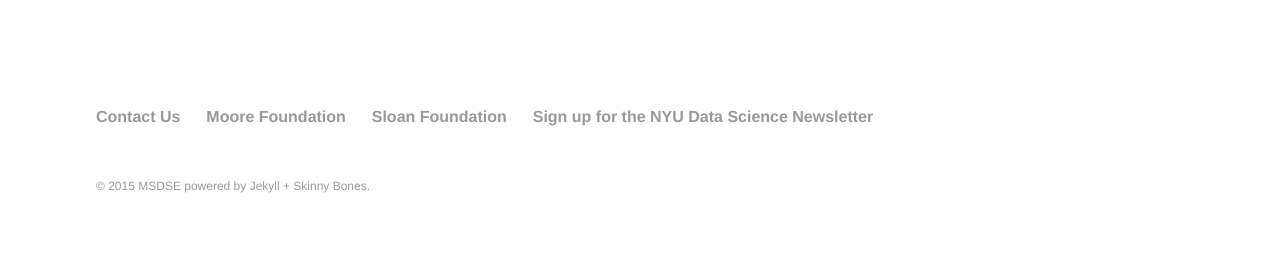
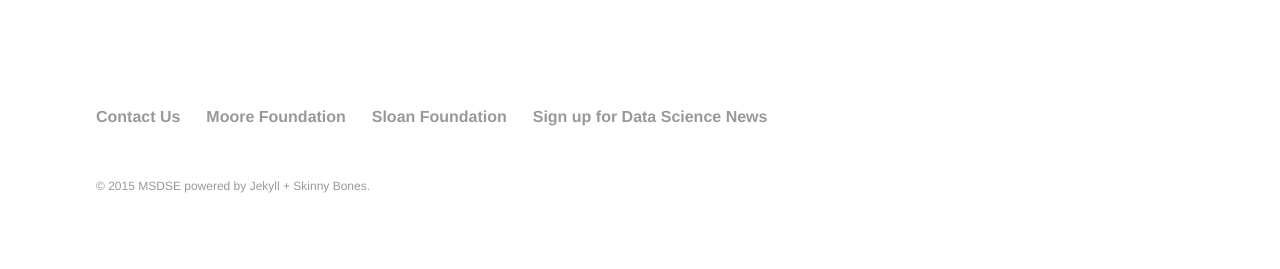
Before and after one commit to DDD-Moore/msdse, a Jekyll site: the page built from index.md, in a window 1280 px wide. Shown: the part 1473-1742 px from the top of the page. Built offline with Jekyll 4.4.1, drawn with Linux system fonts in a browser that asks for light colours.

```diff
--- a/_data/footer.yml
+++ b/_data/footer.yml
@@ -4,10 +4,10 @@
   url: /contact/
 
 - title: Moore Foundation
-  url: http://moore.org
+  url: http://www.moore.org
 
 - title: Sloan Foundation
   url: http://sloan.org
 
-- title: Sign up for the NYU Data Science Newsletter
+- title: Sign up for Data Science News
   url: https://docs.google.com/forms/d/1EODmLq8fjL6rSgn3Ip0Qdrp489Vi_dd9XVmkhZ5b8Iw/viewform?usp=send_form
```
